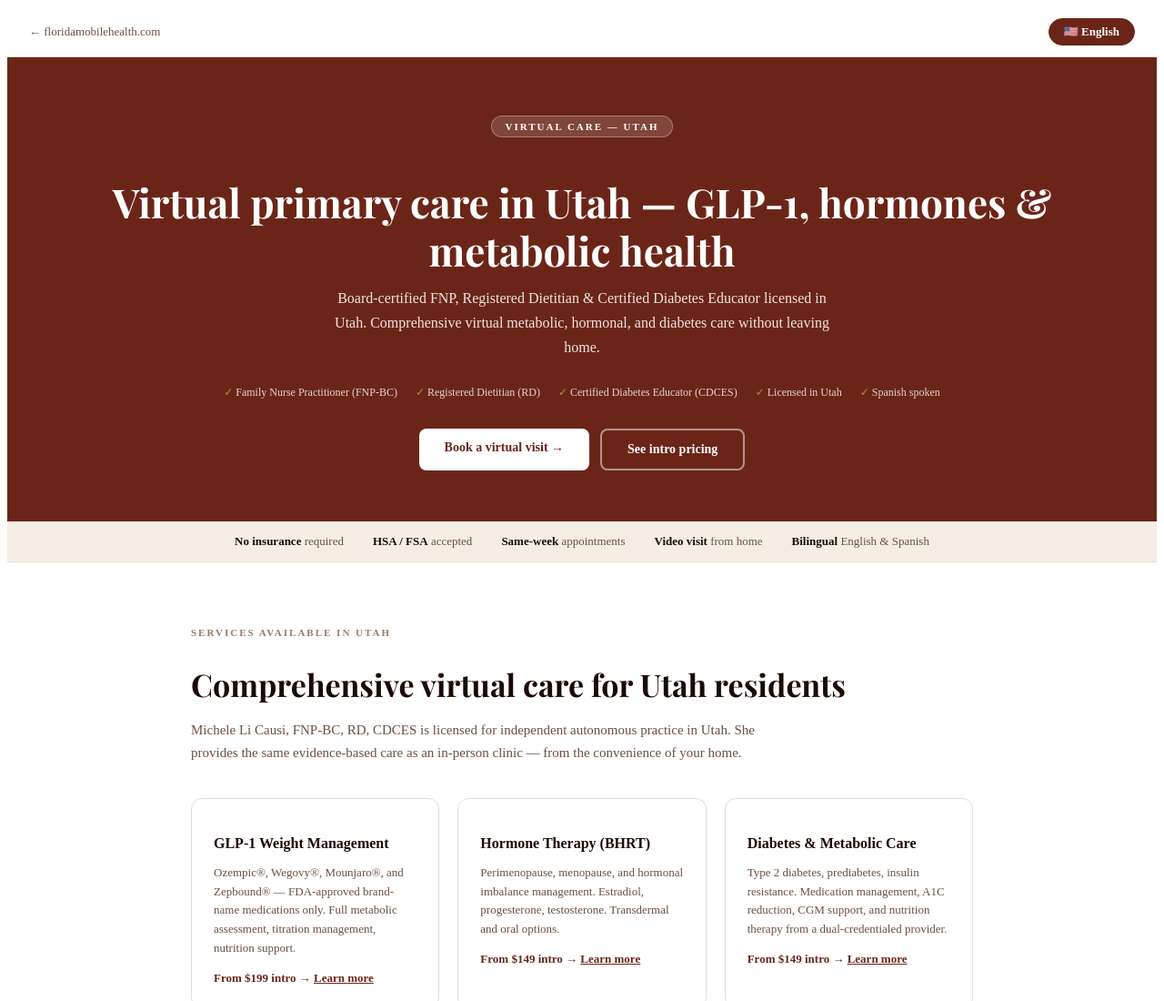
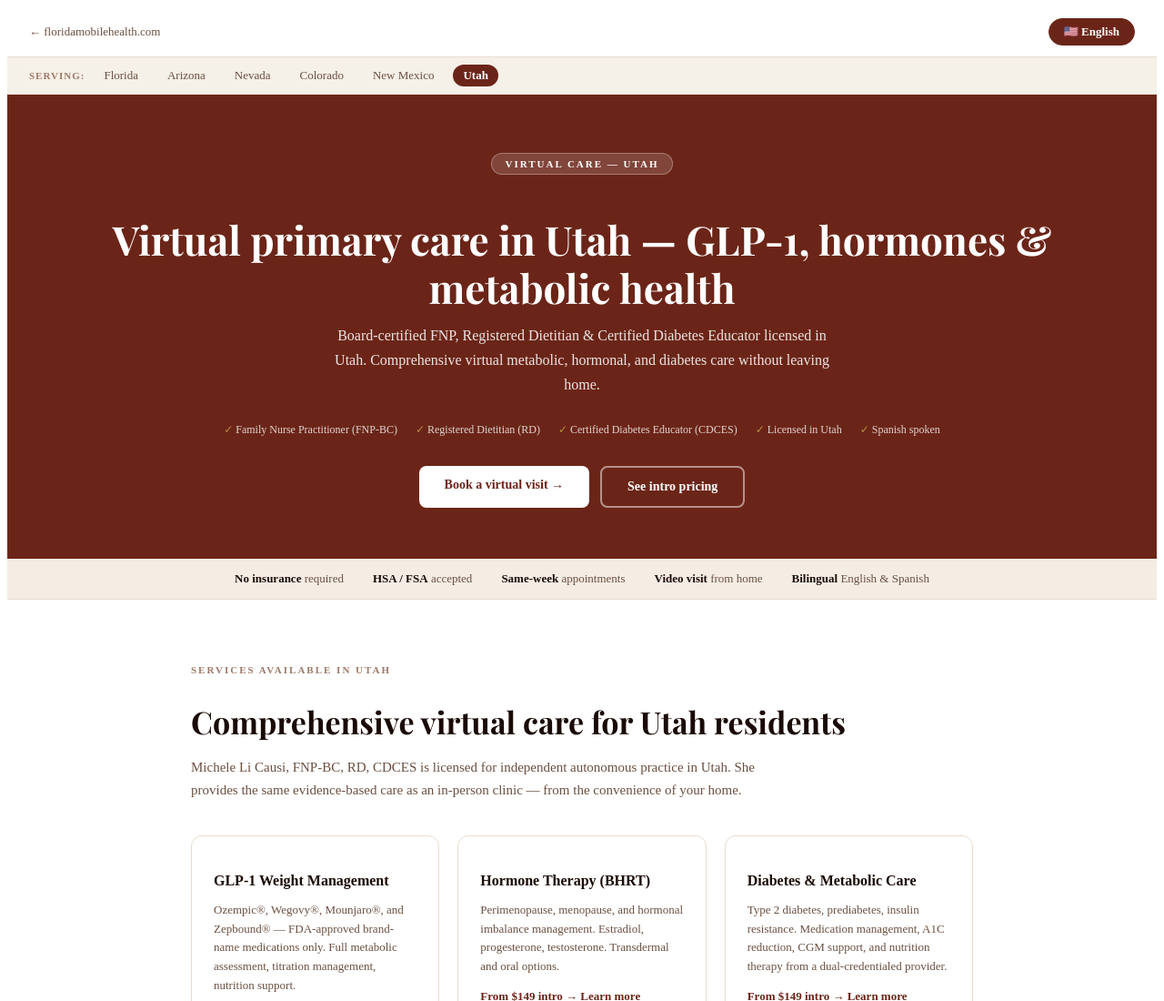
Before and after one commit to dietexperts-us/floridamobilehealth, a website: page utah.html in a window 1280 px wide. Shown: the top 1100 px of the page at 91% size. Drawn offline with nearby package versions, Linux system fonts and the light colour scheme.

Commit message:
Utah: add state selector nav

```diff
--- a/utah.html
+++ b/utah.html
@@ -90,10 +90,29 @@
 .lang-toggle{display:flex;gap:8px;}
 .lb{padding:6px 16px;border-radius:100px;font-size:13px;font-weight:600;cursor:pointer;border:1.5px solid #e8ddd0;background:white;color:#6b5040;text-decoration:none;display:inline-block;}
 .lb.active{background:#6b2518;color:white;border-color:#6b2518;}
+
+.state-selector{background:#f5f0e8;border-bottom:1px solid #e8ddd0;padding:8px 24px;display:flex;align-items:center;gap:10px;flex-wrap:wrap;position:sticky;top:53px;z-index:99;}
+.state-label{font-size:11px;font-weight:700;text-transform:uppercase;letter-spacing:1px;color:#9c7a68;}
+.state-link{font-size:13px;color:#6b5040;text-decoration:none;padding:3px 10px;border-radius:100px;border:1px solid transparent;}
+.state-link:hover{border-color:#e8ddd0;background:white;}
+.state-link.active{background:#6b2518;color:white;font-weight:600;}
+.lb.en-active{background:#6b2518;color:white;border-color:#6b2518;}
 </style>
 </head>
 <body data-title-en="Florida Mobile Health — Utah Virtual Care | Virtual Care in Utah" data-title-es="Florida Mobile Health — Utah Virtual Care | Atenci&oacute;n Virtual en Utah">
-<div class="page-header"><a href="/index.html" class="back-link">&#8592; floridamobilehealth.com</a><div class="lang-toggle"><span class="lb active">&#127482;&#127480; English</span></div></div>
+<div class="page-header">
+  <a href="/index.html" class="back-link">&#8592; floridamobilehealth.com</a>
+  <div class="lang-toggle"><span class="lb en-active">&#127482;&#127480; English</span></div>
+</div>
+<div class="state-selector">
+  <span class="state-label">Serving:</span>
+  <a href="/index.html" class="state-link">Florida</a>
+  <a href="/arizona.html" class="state-link">Arizona</a>
+  <a href="/nevada.html" class="state-link">Nevada</a>
+  <a href="/colorado.html" class="state-link">Colorado</a>
+  <a href="/new-mexico.html" class="state-link">New Mexico</a>
+  <span class="state-link active">Utah</span>
+</div>
 
 
 <div class="state-hero">
```
